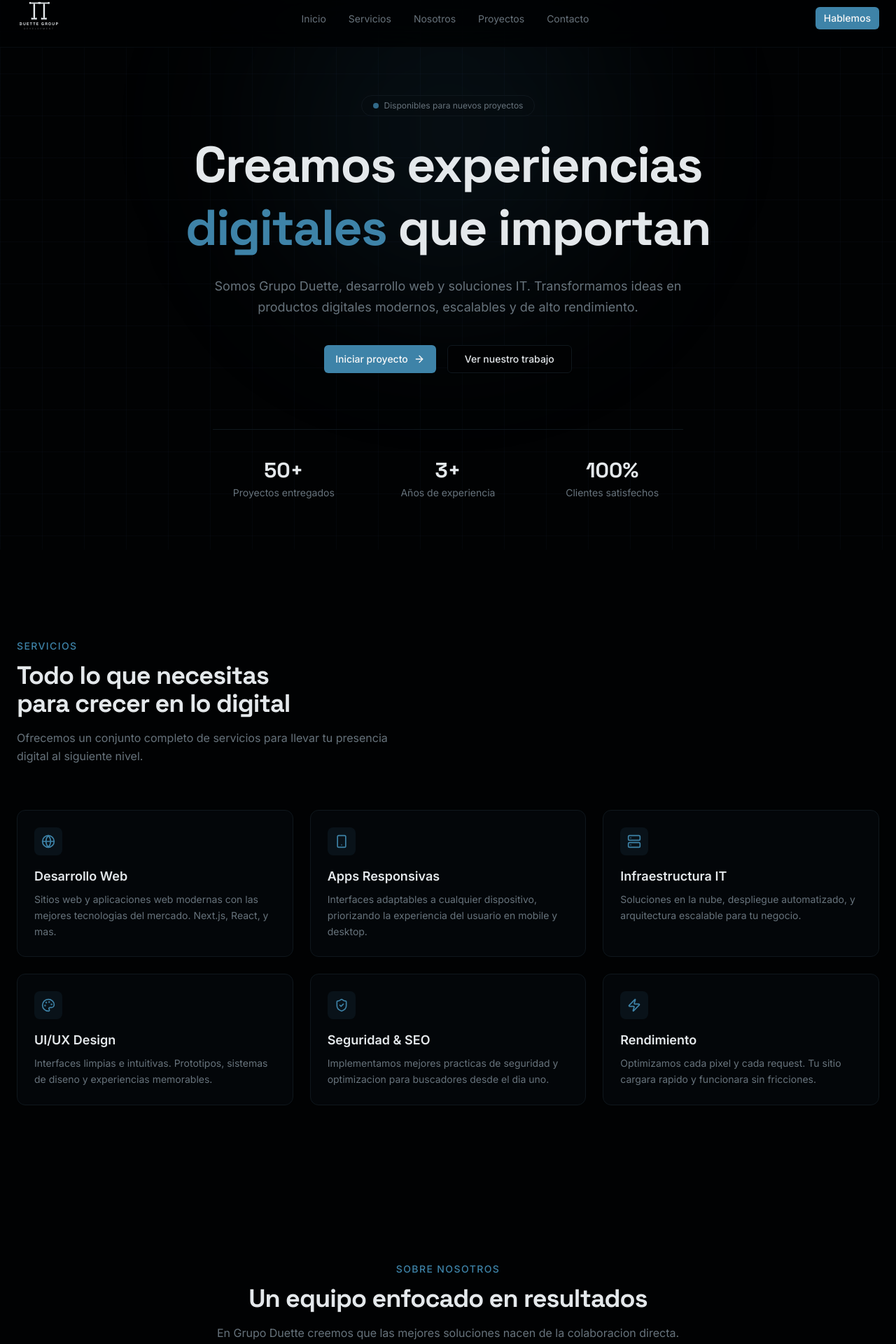
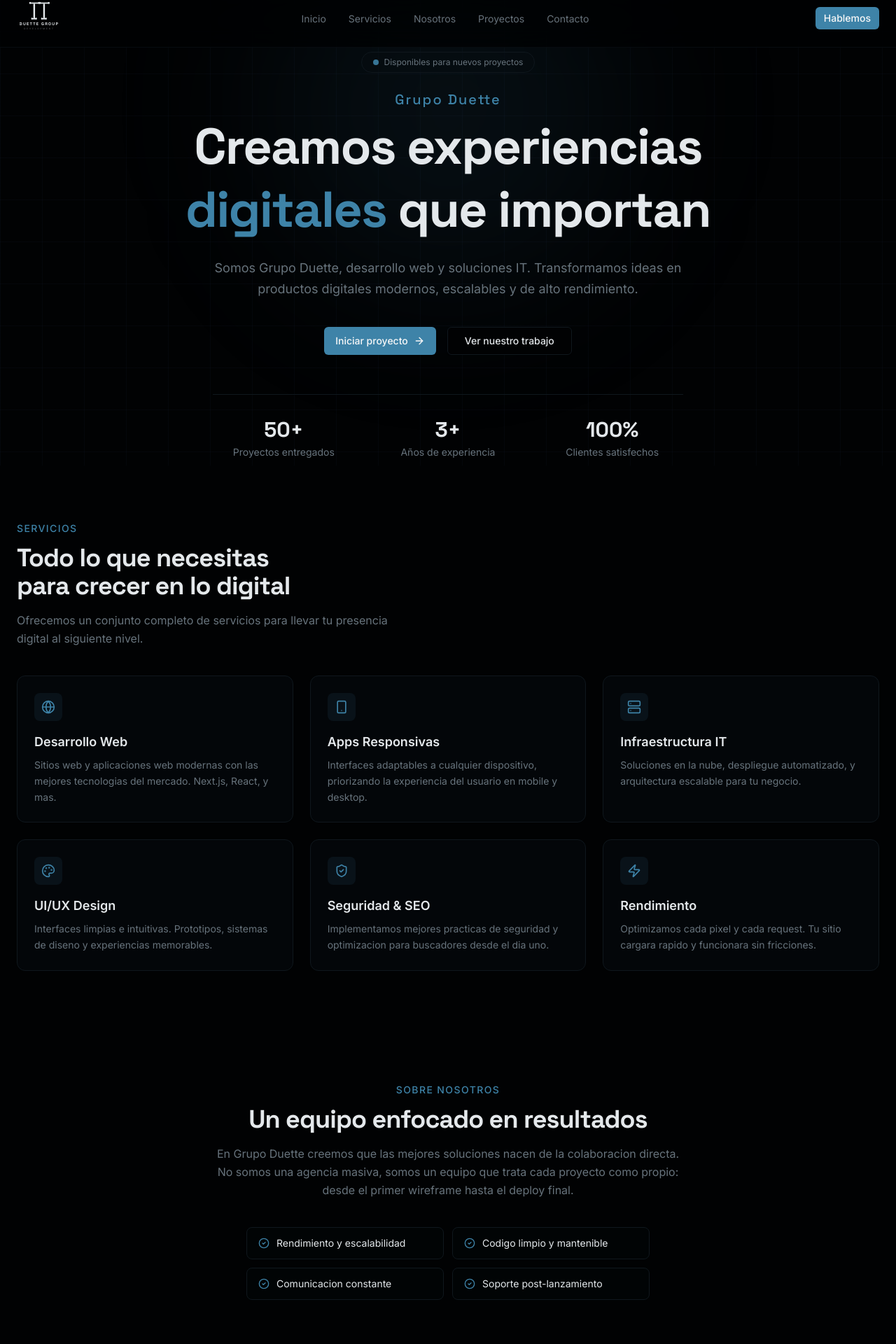
Before and after one commit to AlanTT7/grupo-duette-website, a Next.js app: page / in a window 1280 px wide. Shown: the part 15-1935 px from the top of the page at 70% size. Built offline with nearby package versions, Linux system fonts and the light colour scheme.

Commit message:
style: reduce padding and add Grupo Duette header\n\nReduce vertical padding across sections and internal spacings,\nadd "Grupo Duette" above hero headline for institutional presence.

```diff
--- a/components/about.tsx
+++ b/components/about.tsx
@@ -9,7 +9,7 @@ const highlights = [
 
 export function About() {
   return (
-    <section id="nosotros" className="px-6 py-20 md:py-24">
+    <section id="nosotros" className="px-6 py-14 md:py-20">
       <div className="mx-auto max-w-4xl text-center">
         <p className="mb-3 text-sm font-medium uppercase tracking-widest text-primary">
           Sobre nosotros
--- a/components/coverage.tsx
+++ b/components/coverage.tsx
@@ -2,7 +2,7 @@ import { MapPin } from "lucide-react"
 
 export function Coverage() {
   return (
-    <section className="border-t border-border px-6 py-14 md:py-16">
+    <section className="border-t border-border px-6 py-10 md:py-12">
       <div className="mx-auto flex max-w-5xl flex-col items-center gap-8 md:flex-row md:justify-between">
         {/* Left: headline */}
         <div className="text-center md:text-left">
--- a/components/cta.tsx
+++ b/components/cta.tsx
@@ -3,7 +3,7 @@ import { Button } from "@/components/ui/button"
 
 export function CTA() {
   return (
-    <section id="contacto" className="px-6 py-24 md:py-32">
+    <section id="contacto" className="px-6 py-14 md:py-20">
       <div className="mx-auto max-w-7xl">
         <div className="relative overflow-hidden rounded-2xl border border-border bg-card">
           {/* Grid overlay */}
@@ -19,7 +19,7 @@ export function CTA() {
           <div className="pointer-events-none absolute -right-20 -top-20 h-60 w-60 rounded-full bg-primary/10 blur-[80px]" />
           <div className="pointer-events-none absolute -bottom-20 -left-20 h-60 w-60 rounded-full bg-primary/5 blur-[80px]" />
 
-          <div className="relative z-10 flex flex-col items-center px-6 py-16 text-center sm:px-12 md:py-24">
+          <div className="relative z-10 flex flex-col items-center px-6 py-12 text-center sm:px-12 md:py-16">
             <p className="mb-4 text-sm font-medium uppercase tracking-widest text-primary">
               {"Comenc\u00e1 tu proyecto"}
             </p>
--- a/components/hero.tsx
+++ b/components/hero.tsx
@@ -5,7 +5,7 @@ export function Hero() {
   return (
     <section
       id="inicio"
-      className="relative flex min-h-screen items-center justify-center overflow-hidden px-6 pt-20"
+      className="relative flex min-h-[85vh] items-center justify-center overflow-hidden px-6 pt-20"
     >
       {/* Subtle grid background */}
       <div
@@ -29,6 +29,7 @@ export function Hero() {
         </div>
 
         <h1 className="text-balance text-4xl font-bold leading-tight tracking-tight text-foreground font-mono sm:text-5xl md:text-6xl lg:text-7xl">
+          <span className="mb-2 block text-lg font-medium tracking-widest text-primary sm:text-xl">Grupo Duette</span>
           Creamos experiencias
           <br />
           <span className="text-primary">digitales</span> que importan
@@ -52,7 +53,7 @@ export function Hero() {
         </div>
 
         {/* Stats bar */}
-        <div className="mx-auto mt-20 grid max-w-2xl grid-cols-3 gap-8 border-t border-border pt-10">
+        <div className="mx-auto mt-14 grid max-w-2xl grid-cols-3 gap-8 border-t border-border pt-8">
           <div>
             <p className="text-2xl font-bold text-foreground font-mono sm:text-3xl">50+</p>
             <p className="mt-1 text-xs text-muted-foreground sm:text-sm">Proyectos entregados</p>
--- a/components/portfolio.tsx
+++ b/components/portfolio.tsx
@@ -33,9 +33,9 @@ const projects = [
 
 export function Portfolio() {
   return (
-    <section id="proyectos" className="px-6 py-24 md:py-32">
+    <section id="proyectos" className="px-6 py-14 md:py-20">
       <div className="mx-auto max-w-7xl">
-        <div className="mb-16 flex flex-col justify-between gap-4 md:flex-row md:items-end">
+        <div className="mb-10 flex flex-col justify-between gap-4 md:flex-row md:items-end">
           <div className="max-w-xl">
             <p className="mb-3 text-sm font-medium uppercase tracking-widest text-primary">
               Proyectos
--- a/components/services.tsx
+++ b/components/services.tsx
@@ -48,9 +48,9 @@ const services = [
 
 export function Services() {
   return (
-    <section id="servicios" className="px-6 py-24 md:py-32">
+    <section id="servicios" className="px-6 py-14 md:py-20">
       <div className="mx-auto max-w-7xl">
-        <div className="mb-16 max-w-xl">
+        <div className="mb-10 max-w-xl">
           <p className="mb-3 text-sm font-medium uppercase tracking-widest text-primary">
             Servicios
           </p>
```
Also changed, not shown: 1 other file (tests, documents, lock files or other folders).
